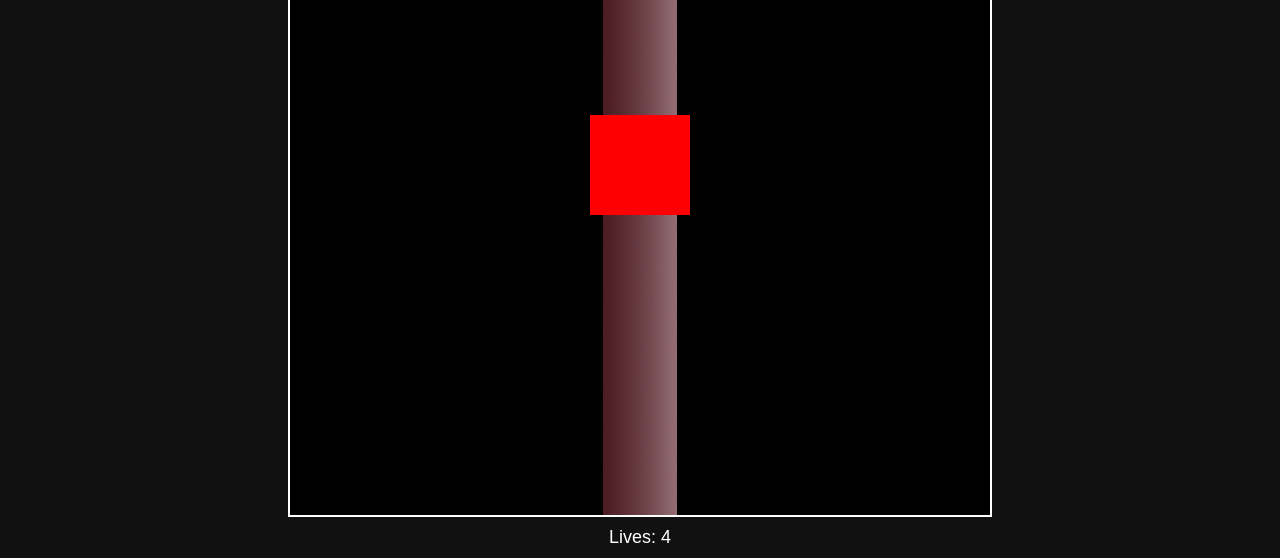
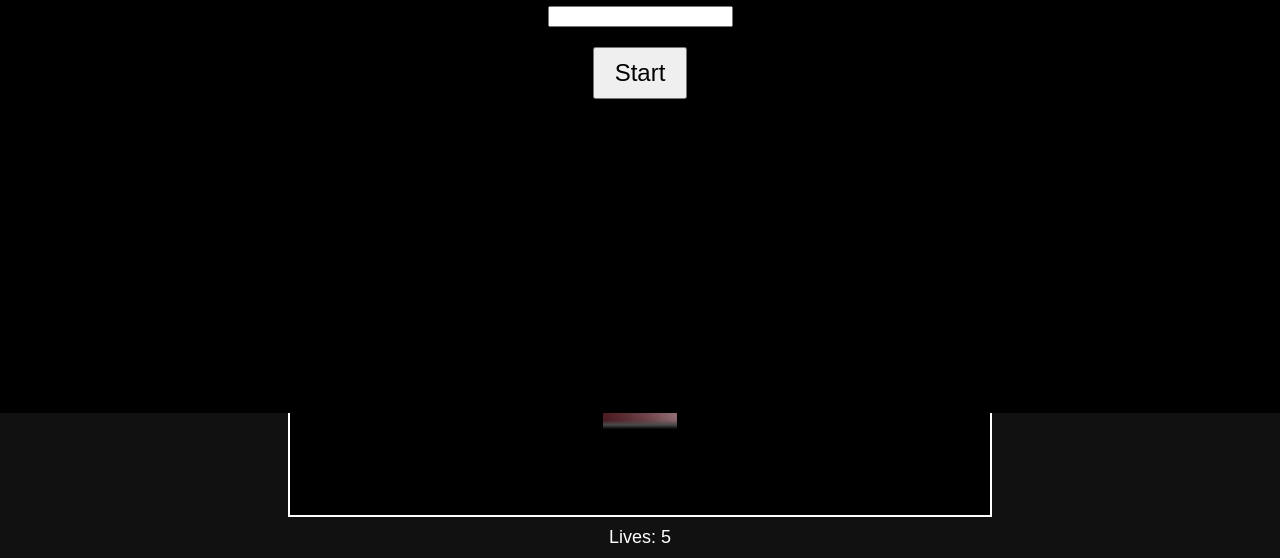
Before and after one commit to LouisPino/star-game, a website: page index.html in a window 1280 px wide. Shown: the part 387-945 px from the top of the page. Drawn offline with Linux system fonts and the light colour scheme.

Commit message:
display logs user wish

```diff
--- a/displayScript.js
+++ b/displayScript.js
@@ -28,4 +28,5 @@ function sendToServer(msg) {
 
 function handleNewStar(text) {
     console.log(text)
+    document.getElementById("message").innerHTML = text
 }
--- a/index.html
+++ b/index.html
@@ -9,6 +9,13 @@
 </head>
 
 <body>
+
+    <div id="start-screen">
+        <h1>Type a wish!</h1>
+        <input id="wish" type="text">
+        <button id="start-button">Start</button>
+    </div>
+
     <div id="game-area">
         <img id="tall-bg" src="tallbg.png" />
         <div id="player"></div>
--- a/script.js
+++ b/script.js
@@ -33,7 +33,7 @@ const message = document.getElementById('message');
 
 const baseBottom = 300;
 let lives = 5;
-const maxTime = 7;
+const maxTime = 15;
 let playerX = 300;
 let playerY = baseBottom;
 let spawnInterval = 5000;
@@ -185,20 +185,28 @@ function startSpawningObstacles() {
 
 window.addEventListener('keydown', movePlayer);
 
-setTimeout(() => {
-    message.style.display = 'none';
-    startSpawningObstacles();
+document.getElementById("message").style.display = "none";
+
+function startGame() {
+    document.getElementById("start-screen").style.display = "none";
+    document.getElementById("message").style.display = "block";
+    setTimeout(() => {
+        message.style.display = 'none';
+        setTimeout(startSpawningObstacles, 1000)
+    }, 3000)
     requestAnimationFrame(gameLoop);
-}, 2000);
 
+    // Start game timer
+    gameTimer = setInterval(() => {
+        timePassed++;
+        if (timePassed >= maxTime) {
+            gameWin();
+        }
+    }, 1000);
+}
 
+document.getElementById("start-button").addEventListener("click", startGame);
 
-const gameTimer = setInterval(() => {
-    timePassed++
-    if (timePassed >= maxTime) {
-        gameWin()
-    }
-}, 1000)
 
 
 function gameOver() {
@@ -211,10 +219,10 @@ function gameWin() {
     if (gameAlreadyWon) return; // prevent running more than once
     gameAlreadyWon = true;
 
-    sendToServer({ type: "win", val: "lick" });
+    sendToServer({ type: "win", val: document.getElementById("wish").value })
 
     setTimeout(() => {
-        alert("You win!");
+        alert("you win");
         setTimeout(() => {
             window.location.reload();
         }, 100);
--- a/style.css
+++ b/style.css
@@ -61,3 +61,25 @@ body {
     z-index: 1;
     transition: top 90s linear;
 }
+
+#start-screen {
+    position: absolute;
+    top: 0;
+    left: 0;
+    width: 100%;
+    height: 100%;
+    background: black;
+    color: white;
+    display: flex;
+    flex-direction: column;
+    justify-content: center;
+    align-items: center;
+    z-index: 10;
+}
+
+#start-button {
+    margin-top: 20px;
+    padding: 10px 20px;
+    font-size: 1.5rem;
+    cursor: pointer;
+}
```
Also changed, not shown: display.html (+1 -1 lines).
